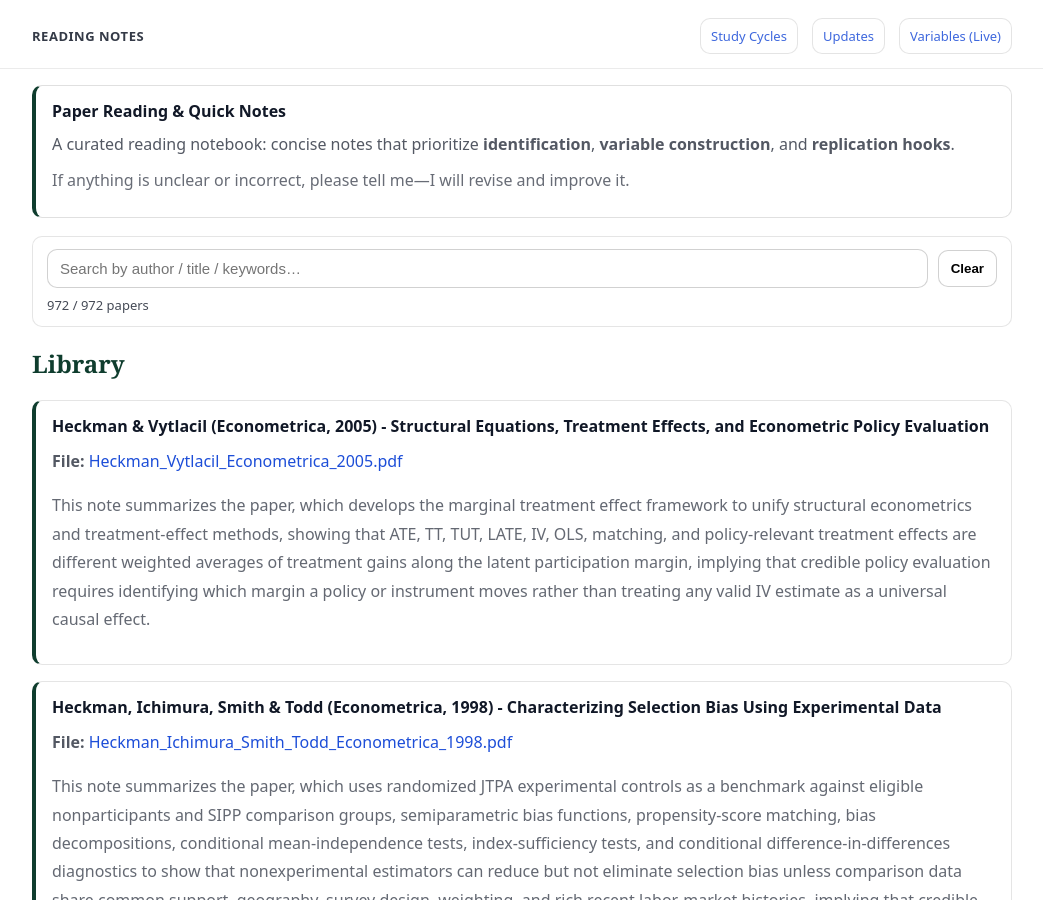
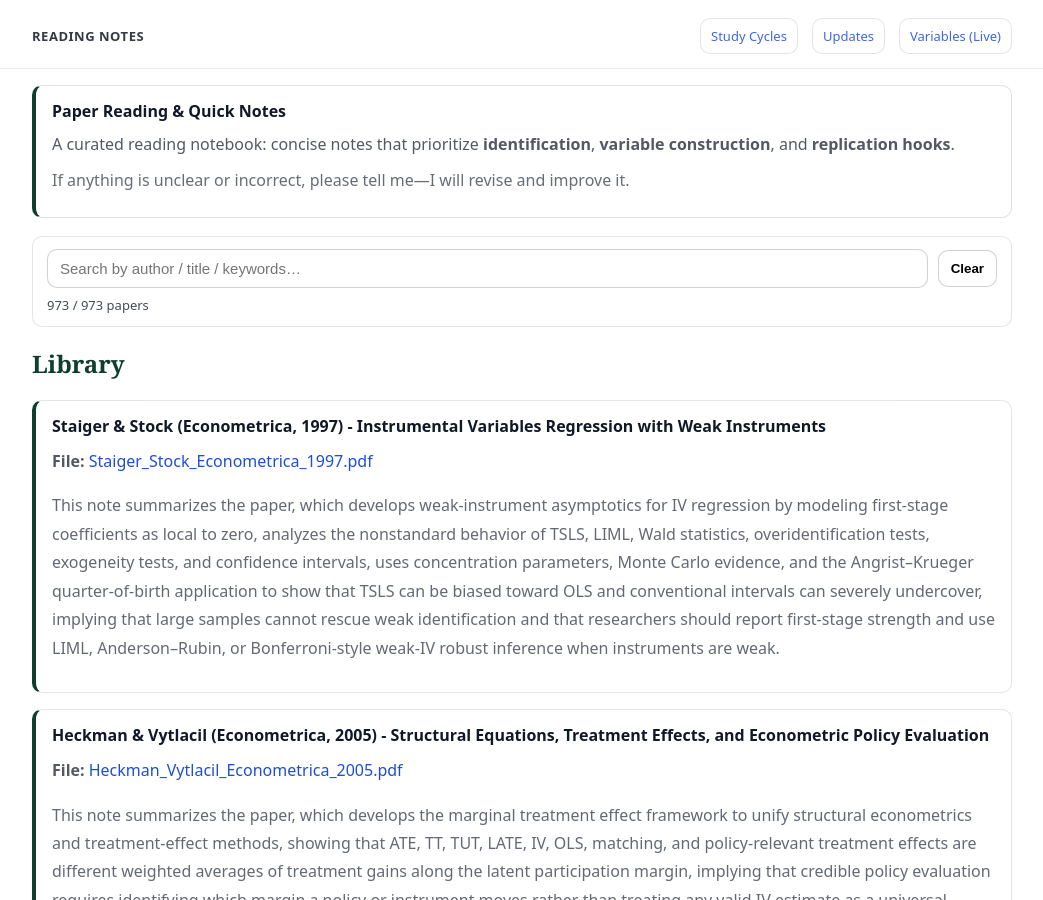
Before and after one commit to yaxinzn/study-archive, a Jekyll site: the page built from reading/index.md, in a window 1280 px wide and 900 px high. Shown: the whole window, without its empty margins (118-1161 px from the left). Built offline with Jekyll 4.4.1, drawn with Linux system fonts in a browser that asks for light colours.

Commit message:
Reading: add/update Staiger_Stock_Econometrica_1997.pdf

```diff
--- a/_data/reading.yml
+++ b/_data/reading.yml
@@ -1,3 +1,7 @@
+- title: "Staiger & Stock (Econometrica, 1997) - Instrumental Variables Regression with Weak Instruments"
+  file: "Staiger_Stock_Econometrica_1997.pdf"
+  desc: "This note summarizes the paper, which develops weak-instrument asymptotics for IV regression by modeling first-stage coefficients as local to zero, analyzes the nonstandard behavior of TSLS, LIML, Wald statistics, overidentification tests, exogeneity tests, and confidence intervals, uses concentration parameters, Monte Carlo evidence, and the Angrist–Krueger quarter-of-birth application to show that TSLS can be biased toward OLS and conventional intervals can severely undercover, implying that large samples cannot rescue weak identification and that researchers should report first-stage strength and use LIML, Anderson–Rubin, or Bonferroni-style weak-IV robust inference when instruments are weak."
+
 - title: "Heckman & Vytlacil (Econometrica, 2005) - Structural Equations, Treatment Effects, and Econometric Policy Evaluation"
   file: "Heckman_Vytlacil_Econometrica_2005.pdf"
   desc: "This note summarizes the paper, which develops the marginal treatment effect framework to unify structural econometrics and treatment-effect methods, showing that ATE, TT, TUT, LATE, IV, OLS, matching, and policy-relevant treatment effects are different weighted averages of treatment gains along the latent participation margin, implying that credible policy evaluation requires identifying which margin a policy or instrument moves rather than treating any valid IV estimate as a universal causal effect."
```
Also changed, not shown: 1 other file.
